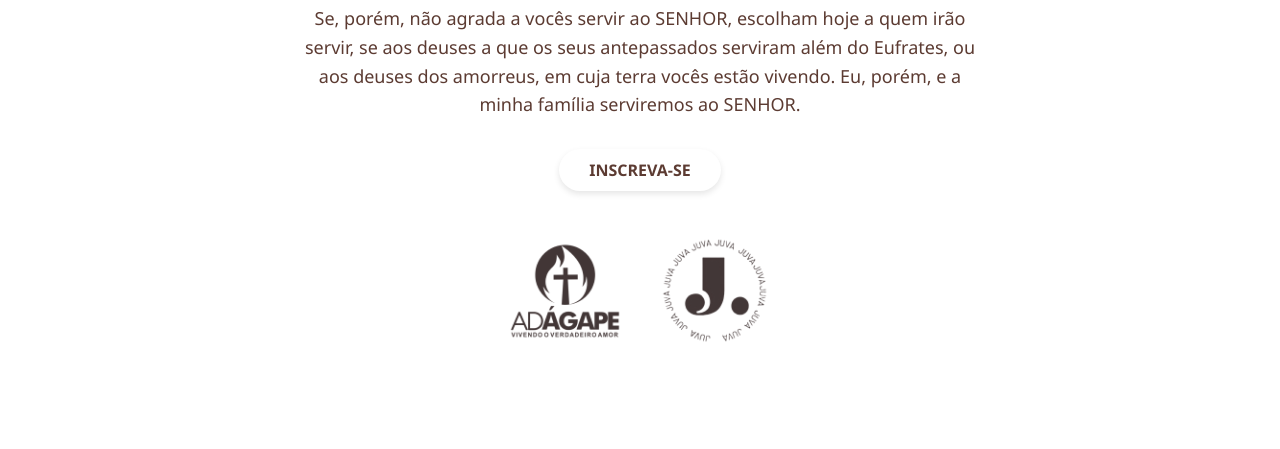
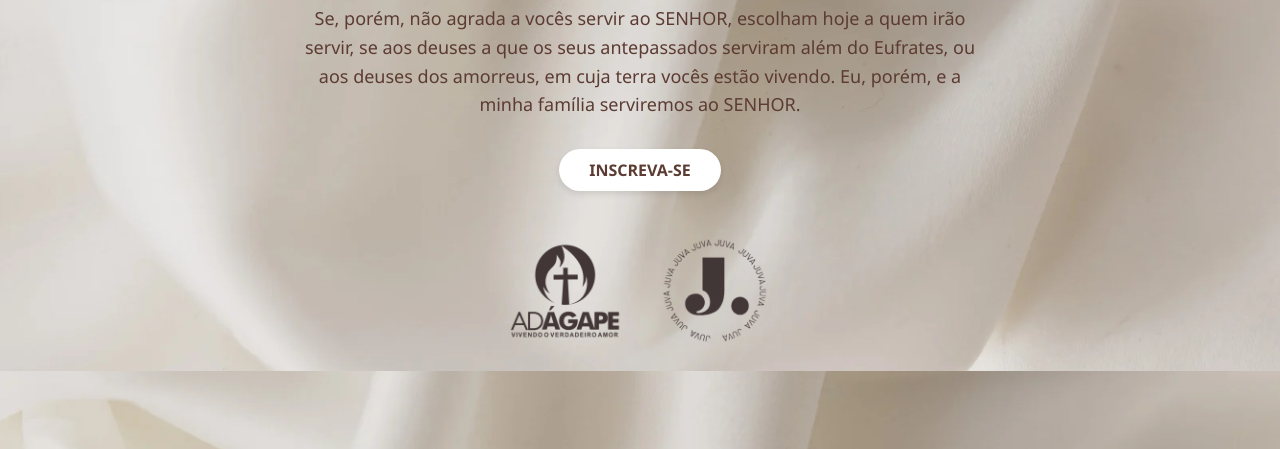
Before and after one commit to AbhraaoMota/Curso-de-Noivos, a plain HTML site: page index.html in a window 1280 px wide. Shown: the part 351-800 px from the top of the page. Drawn offline with Linux system fonts and the light colour scheme; no server answers.

Commit message:
Update style.css

```diff
--- a/style.css
+++ b/style.css
@@ -6,7 +6,7 @@
 
 body {
   font-family: 'Segoe UI', sans-serif;
-  background-image: url("BACKGROUND.png");
+  background-image: url("img/BACKGROUND.png");
   background-size: cover;
   background-position: center;
   color: #5c3b32;
```
